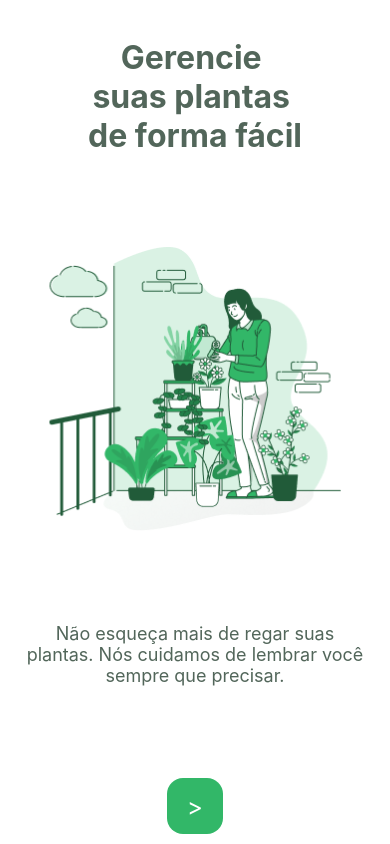
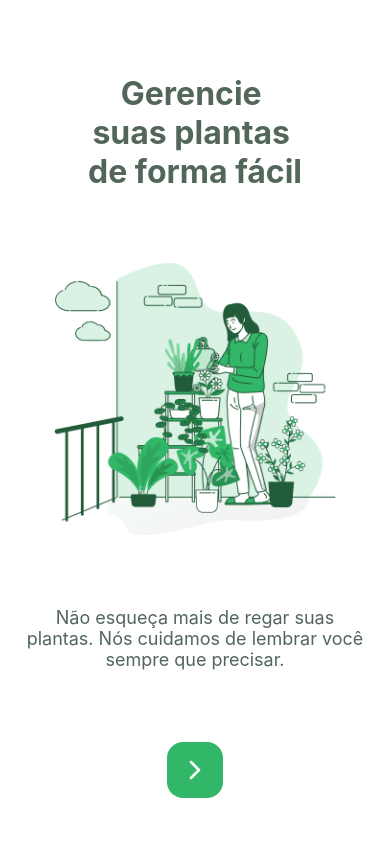
Before and after one commit to eduardoaraujogomes/next-level-week-5, a React Native app: screen / in a window 390 px wide. Built offline with nearby package versions, Linux system fonts and the light colour scheme.

Commit message:
Add the icon

```diff
--- a/package.json
+++ b/package.json
@@ -8,6 +8,7 @@
     "eject": "expo eject"
   },
   "dependencies": {
+    "@expo/vector-icons": "^12.0.0",
     "expo": "~41.0.0",
     "expo-status-bar": "~1.0.4",
     "react": "16.13.1",
--- a/src/components/Button.tsx
+++ /dev/null
@@ -1,38 +0,0 @@
-import React from 'react';
-import { TouchableOpacity, StyleSheet, Text, TouchableOpacityProps } from 'react-native';
-import colors from '../styles/colors';
-
-interface ButtonProps extends TouchableOpacityProps {
-    title: string;
-}
-
-export function Button({ title, ...rest }: ButtonProps) {
-    return (
-
-        <TouchableOpacity
-            style={styles.button}
-            activeOpacity={0.7}
-            {...rest}
-        >
-            <Text style={styles.buttonText}>
-                {title}
-            </Text>
-        </TouchableOpacity>
-    );
-}
-
-const styles = StyleSheet.create({
-    button: {
-        backgroundColor: colors.green,
-        justifyContent: 'center',
-        alignItems: 'center',
-        borderRadius: 16,
-        marginBottom: 10,
-        height: 56,
-        width: 56,
-    },
-    buttonText: {
-        color: colors.white,
-        fontSize: 24
-    }
-});
--- a/src/pages/Welcome.tsx
+++ b/src/pages/Welcome.tsx
@@ -1,12 +1,18 @@
-import React, { useState } from 'react';
-import { SafeAreaView, Text, Image, StyleSheet } from 'react-native';
+import React from 'react';
+import {
+    SafeAreaView,
+    Text,
+    Image,
+    StyleSheet,
+    TouchableOpacity,
+    Dimensions
+} from 'react-native';
+import { Feather } from '@expo/vector-icons';
 
 import wateringImg from '../assets/watering.png';
-import { Button } from '../components/Button';
 import colors from '../styles/colors';
 
 export function Welcome() {
-    const [visible, setVisible] = useState(false);
     return (
         <SafeAreaView style={styles.container}>
             <Text style={styles.title}>
@@ -15,12 +21,29 @@
                 de forma fácil
             </Text>
 
-            <Image style={styles.image} source={wateringImg} />
+            <Image
+                style={styles.image}
+                source={wateringImg}
+                resizeMode="contain"
+            />
+
             <Text style={styles.subtitle}>
                 Não esqueça mais de regar suas plantas.
                 Nós cuidamos de lembrar você sempre que precisar.
             </Text>
-            <Button title='>' />
+
+            <TouchableOpacity
+                style={styles.button}
+                activeOpacity={0.7}
+            >
+                <Text style={styles.buttonText}>
+                    <Feather
+                        name="chevron-right"
+                        style={styles.buttonIcon}
+                    />
+                </Text>
+            </TouchableOpacity>
+
         </SafeAreaView>
     );
 }
@@ -29,7 +52,7 @@
     container: {
         flex: 1,
         alignItems: 'center',
-        justifyContent: 'space-between'
+        justifyContent: 'space-around'
     },
     title: {
         fontSize: 32,
@@ -44,6 +67,9 @@
         paddingHorizontal: 20,
         color: colors.heading
     },
+    image: {
+        height: Dimensions.get('window').width * 0.7,
+    },
     button: {
         backgroundColor: colors.green,
         justifyContent: 'center',
@@ -53,12 +79,8 @@
         height: 56,
         width: 56,
     },
-    image: {
-        width: 292,
-        height: 284,
-    },
-    buttonText: {
-        color: colors.white,
-        fontSize: 24
+    buttonIcon: {
+        fontSize: 32,
+        color: colors.white
     }
 });
```
Also changed, not shown: 1 other file (tests, documents, lock files or other folders).
